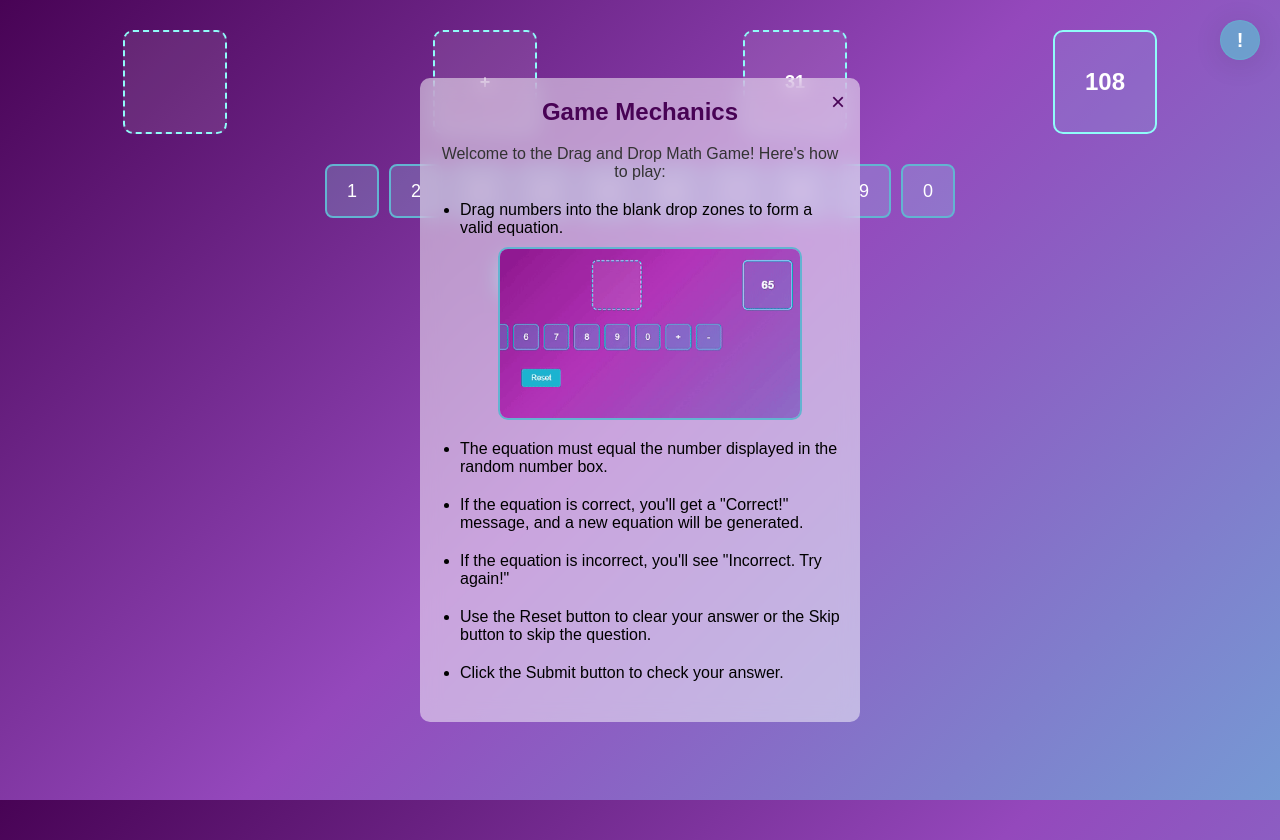
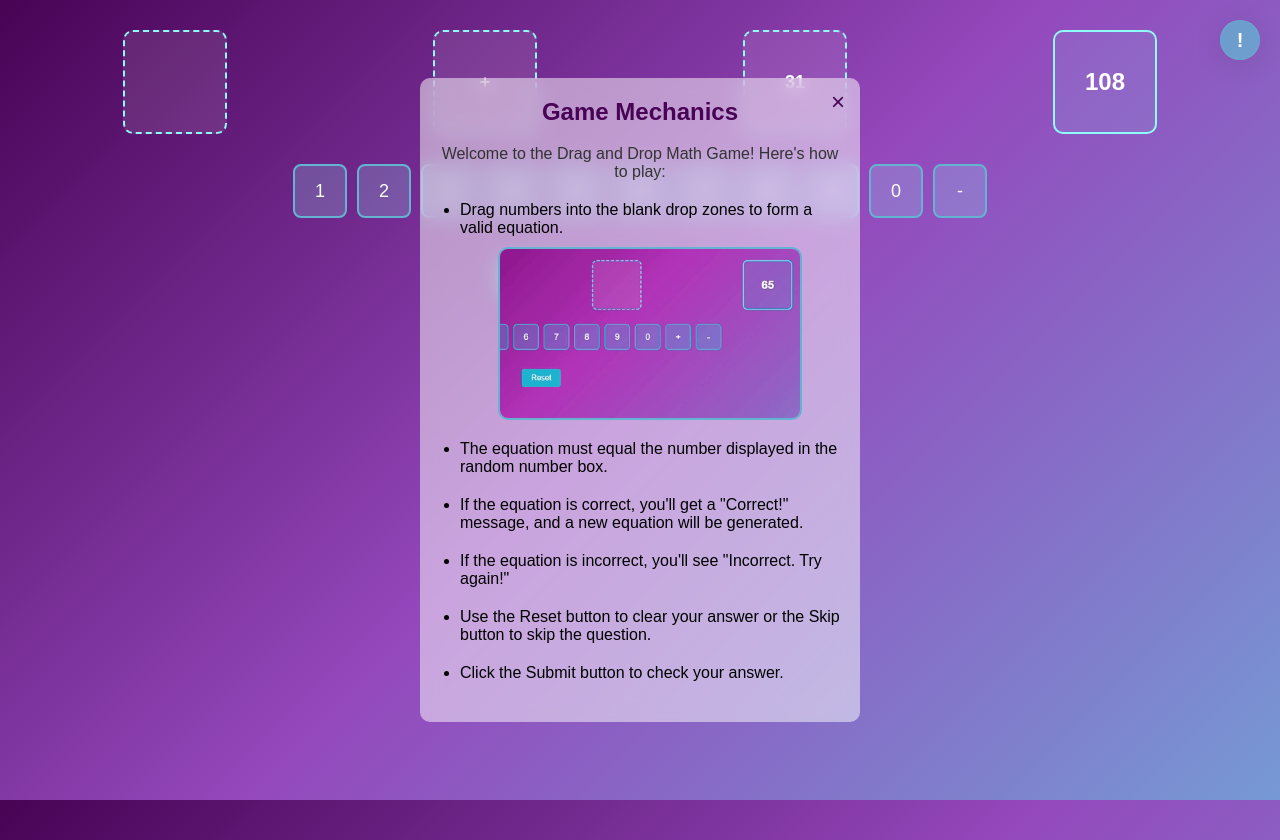
Before and after one commit to veisha/arithmethicDragAndDropUI, a website: page Public/index.html in a window 1280 px wide. Drawn offline with Linux system fonts and the light colour scheme.

Commit message:
minor update
re-added the "-" on the draggable items for integer application on the hard mode

```diff
--- a/Public/index.html
+++ b/Public/index.html
@@ -51,6 +51,7 @@
         <div class="draggable" draggable="true">8</div>
         <div class="draggable" draggable="true">9</div>
         <div class="draggable" draggable="true">0</div>
+        <div class="draggable" draggable="true">-</div>
     </div>
 
     <div id="feedback-message"></div>
```
